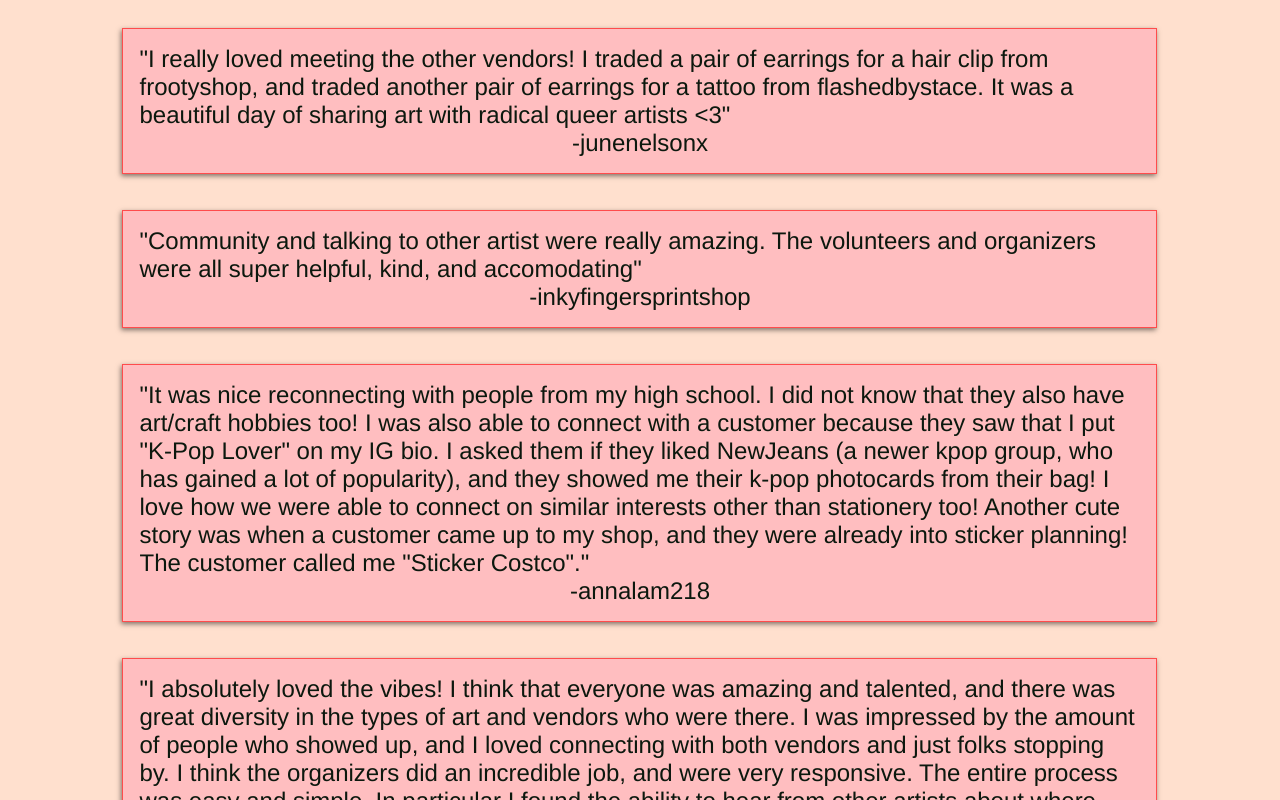
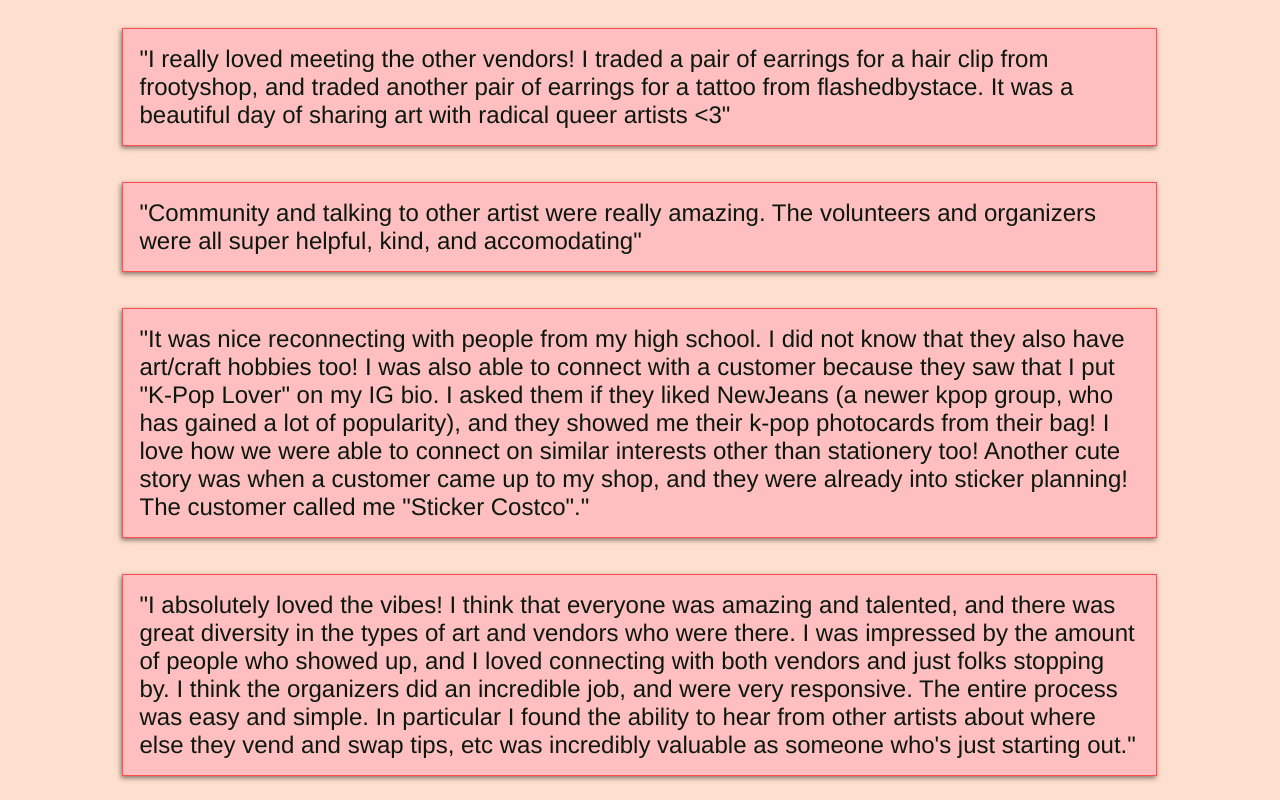
Before and after one commit to michellewong793/queer-art-fair-v2, a Next.js app: page / in a window 1280 px wide. Shown: the part 2260-3060 px from the top of the page. Built offline with nearby package versions, Linux system fonts and the light colour scheme; a web font is replaced by a local one.

Commit message:
Removes names from displayed testimonials

```diff
--- a/components/Testimonial.js
+++ b/components/Testimonial.js
@@ -4,7 +4,6 @@ const Testimonial = (Props) => {
     return (
         <div className={Styles.textContainer}>
             <p>"{Props.testimonial}"</p>
-            <p className={Styles.source}>-{Props.source}</p>
         </div>
     )
 }
```
